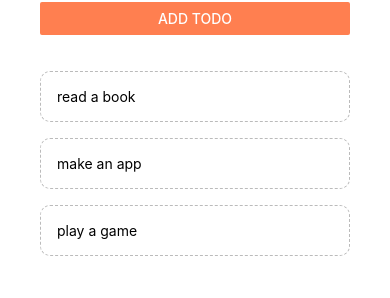
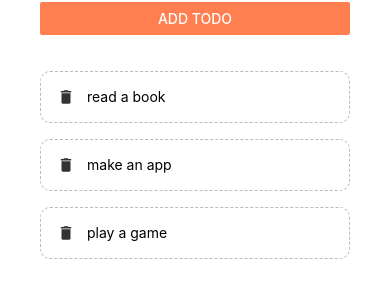
Before and after one commit to Alan114/React-Native-Todo-App, a React Native app: screen / in a window 390 px wide. Shown: the part 158-456 px from the top of the page. Built offline with nearby package versions, Linux system fonts and the light colour scheme.

Commit message:
added materialicon icon next to the todo output

```diff
--- a/components/todoItem.js
+++ b/components/todoItem.js
@@ -1,10 +1,14 @@
 import React from "react";
-import { StyleSheet, Text, TouchableOpacity } from "react-native";
+import { StyleSheet, Text, TouchableOpacity, View } from "react-native";
+import { MaterialIcons } from "@expo/vector-icons";
 
 export default function TodoItem({ item, pressHandler }) {
   return (
     <TouchableOpacity onPress={() => pressHandler(item.key)}>
-      <Text style={styles.item}>{item.text}</Text>
+      <View style={styles.item}>
+        <MaterialIcons name="delete" size={18} color="#333" />
+        <Text style={styles.itemText}>{item.text}</Text>
+      </View>
     </TouchableOpacity>
   );
 }
@@ -17,5 +21,9 @@
     borderWidth: 1,
     borderStyle: "dashed",
     borderRadius: 10,
+    flexDirection: "row",
+  },
+  itemText: {
+    marginLeft: 12,
   },
 });
```
